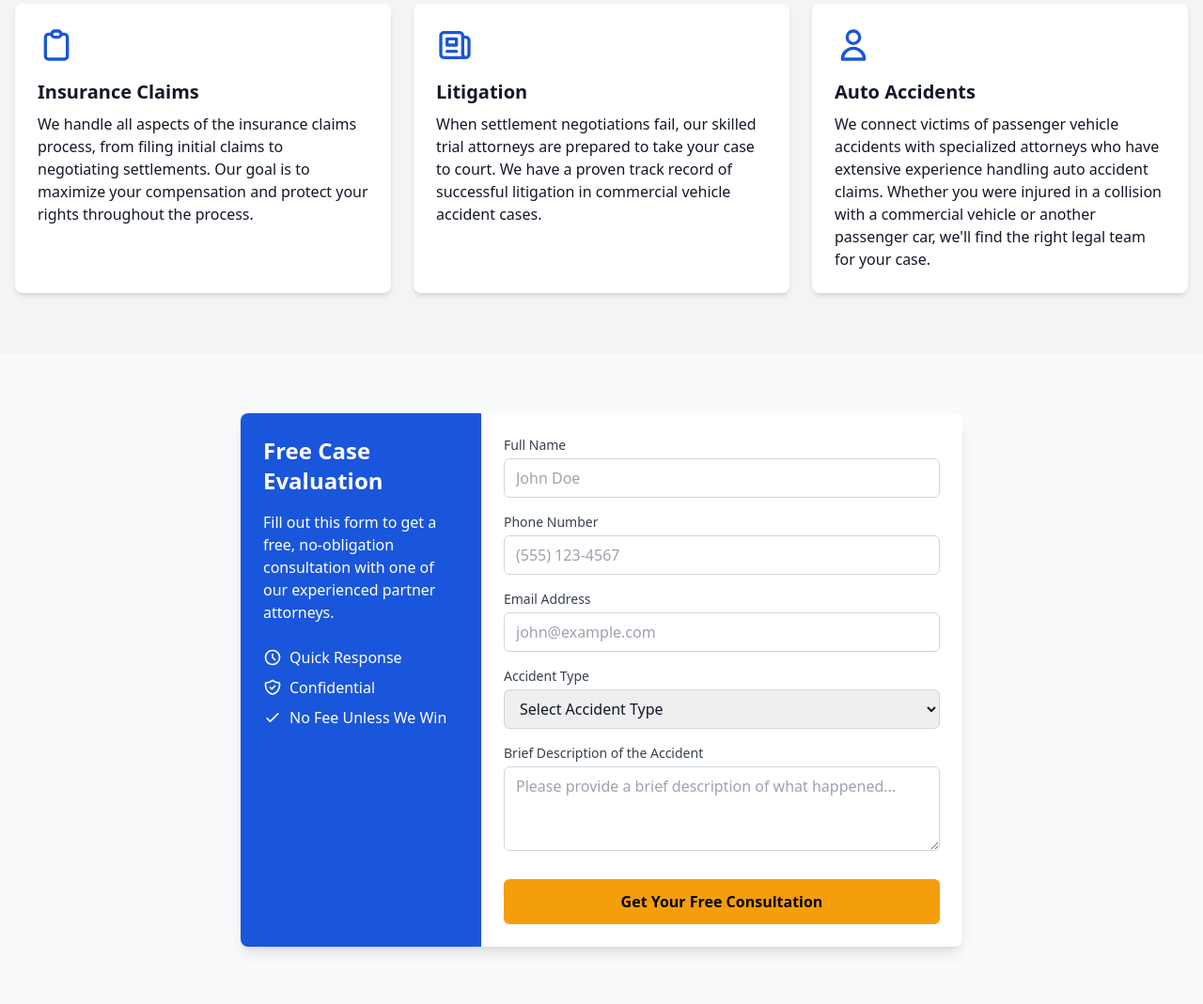
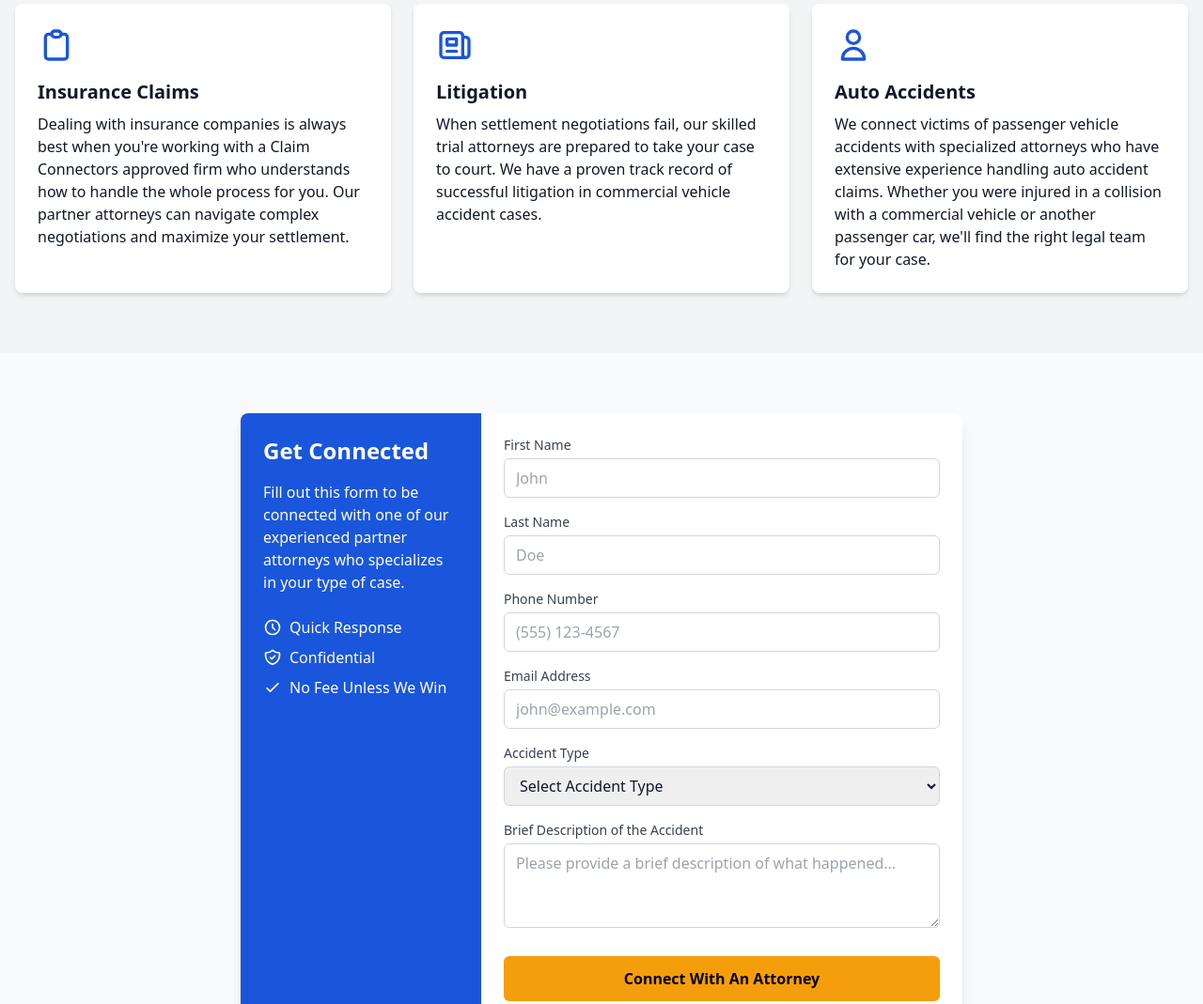
Before and after one commit to contentkingpins/comercial-mva, a plain HTML site: page index.html in a window 1280 px wide. Shown: the part 1340-2409 px from the top of the page at 94% size. Drawn offline with nearby package versions, Linux system fonts and the light colour scheme.

Commit message:
Removed Free Attorney Match button, updated Insurance Claims content, reorganized form with first/last name fields, updated form titles and button text

```diff
--- a/index.html
+++ b/index.html
@@ -75,9 +75,6 @@
                                     <path stroke-linecap="round" stroke-linejoin="round" stroke-width="2" d="M3 5a2 2 0 012-2h3.28a1 1 0 01.948.684l1.498 4.493a1 1 0 01-.502 1.21l-2.257 1.13a11.042 11.042 0 005.516 5.516l1.13-2.257a1 1 0 011.21-.502l4.493 1.498a1 1 0 01.684.949V19a2 2 0 01-2 2h-1C9.716 21 3 14.284 3 6V5z" />
                                 </svg>
                                 Call Now: (833) 998-6932
-                            </a>
-                            <a href="#case-evaluation" class="bg-white hover:bg-gray-100 text-primary font-bold py-3 px-6 rounded-lg inline-flex items-center justify-center transition">
-                                Free Attorney Match
                             </a>
                         </div>
                     </div>
@@ -168,7 +165,7 @@
                             </svg>
                         </div>
                         <h3 class="text-xl font-bold mb-2">Insurance Claims</h3>
-                        <p>We handle all aspects of the insurance claims process, from filing initial claims to negotiating settlements. Our goal is to maximize your compensation and protect your rights throughout the process.</p>
+                        <p>Dealing with insurance companies is always best when you're working with a Claim Connectors approved firm who understands how to handle the whole process for you. Our partner attorneys can navigate complex negotiations and maximize your settlement.</p>
                     </div>
 
                     <!-- Service Card 5 -->
@@ -202,8 +199,8 @@
                 <div class="max-w-3xl mx-auto bg-white rounded-lg shadow-lg overflow-hidden">
                     <div class="md:flex">
                         <div class="md:w-1/3 bg-primary p-6 text-white">
-                            <h2 class="text-2xl font-bold mb-4">Free Case Evaluation</h2>
-                            <p class="mb-6">Fill out this form to get a free, no-obligation consultation with one of our experienced partner attorneys.</p>
+                            <h2 class="text-2xl font-bold mb-4">Get Connected</h2>
+                            <p class="mb-6">Fill out this form to be connected with one of our experienced partner attorneys who specializes in your type of case.</p>
                             <div class="mb-4">
                                 <div class="flex items-center mb-2">
                                     <svg xmlns="http://www.w3.org/2000/svg" class="h-5 w-5 mr-2" fill="none" viewBox="0 0 24 24" stroke="currentColor">
@@ -228,8 +225,12 @@
                         <div class="md:w-2/3 p-6">
                             <form class="space-y-4">
                                 <div>
-                                    <label for="name" class="block text-sm font-medium text-gray-700 mb-1">Full Name</label>
-                                    <input type="text" id="name" name="name" class="w-full px-3 py-2 border border-gray-300 rounded-md focus:outline-none focus:ring-2 focus:ring-primary" placeholder="John Doe" required>
+                                    <label for="firstName" class="block text-sm font-medium text-gray-700 mb-1">First Name</label>
+                                    <input type="text" id="firstName" name="firstName" class="w-full px-3 py-2 border border-gray-300 rounded-md focus:outline-none focus:ring-2 focus:ring-primary" placeholder="John" required>
+                                </div>
+                                <div>
+                                    <label for="lastName" class="block text-sm font-medium text-gray-700 mb-1">Last Name</label>
+                                    <input type="text" id="lastName" name="lastName" class="w-full px-3 py-2 border border-gray-300 rounded-md focus:outline-none focus:ring-2 focus:ring-primary" placeholder="Doe" required>
                                 </div>
                                 <div>
                                     <label for="phone" class="block text-sm font-medium text-gray-700 mb-1">Phone Number</label>
@@ -255,7 +256,7 @@
                                 </div>
                                 <div class="pt-2">
                                     <button type="submit" class="w-full bg-secondary hover:bg-yellow-600 text-black font-bold py-3 px-4 rounded-md transition transform hover:scale-105">
-                                        Get Your Free Consultation
+                                        Connect With An Attorney
                                     </button>
                                 </div>
                             </form>
```
